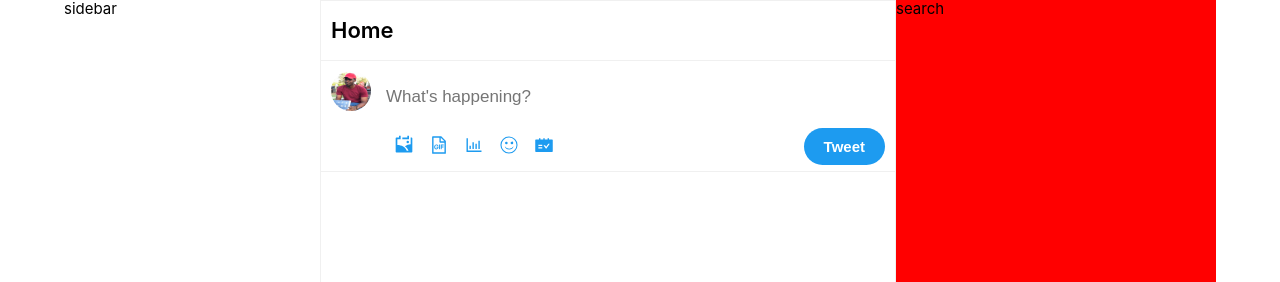
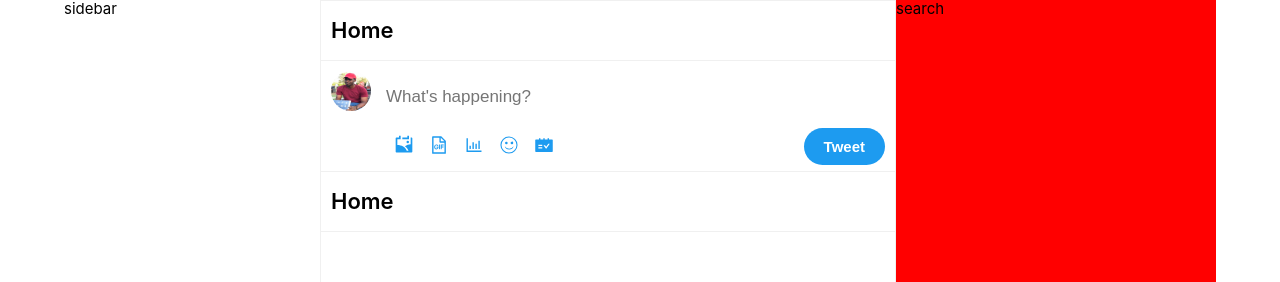
Before and after one commit to triggac4/twitter-ts-next, a Next.js app: page /home in a window 1280 px wide. Shown: the top 282 px of the page. Built offline with nearby package versions, Linux system fonts and the light colour scheme.

Commit message:
grouped tweet

```diff
--- a/components/links.tsx
+++ b/components/links.tsx
@@ -1,5 +1,6 @@
 import React from 'react'
 import { children } from '../variable_types'
+import MultipleTweetContainer from './multiple_tweet_container'
 
 type LinksProps = {
     href: string
--- /dev/null
+++ b/components/multiple_tweet_container.tsx
@@ -0,0 +1,11 @@
+import React from 'react'
+//BiMessageRounded
+//AiOutlineRetweet
+//AiOutlineHeart
+//AiFillHeart
+//IoIosMore
+
+const MultipleTweetContainer: React.FC = ({ children }) => {
+    return <div className='multiple-tweet'>{children}</div>
+}
+export default MultipleTweetContainer
--- a/components/new_tweet.tsx
+++ b/components/new_tweet.tsx
@@ -6,8 +6,10 @@ import {
     AiFillSchedule,
 } from 'react-icons/ai'
 
+import MultipleTweetContainer from './multiple_tweet_container'
 import { GrEmoji } from 'react-icons/gr'
 import { BiWorld } from 'react-icons/bi'
+import Header from './header'
 import Tweet from './tweet'
 import avatar from '../assets/img/jpg/profile-pic.jpg'
 
@@ -45,7 +47,11 @@ const NewTweet = ({ onChange }: newTweetProps) => {
                     <button className='new-tweet__button'>Tweet</button>
                 </div>
             </Tweet>
+            <MultipleTweetContainer>
+                <Header title='Home' />
+            </MultipleTweetContainer>
         </div>
     )
 }
+
 export default NewTweet
--- a/components/tweet.tsx
+++ b/components/tweet.tsx
@@ -1,12 +1,13 @@
 /* eslint-disable @next/next/no-img-element */
 import React from 'react'
 import { children } from '../variable_types'
-type tweetProps = {
+
+export type tweetProps = {
     avatar: string
     children: children
     align?: boolean
 }
-const Tweet = ({ avatar, children, align }: tweetProps) => {
+const Tweet: React.FC<tweetProps> = ({ avatar, children, align }) => {
     return (
         <div
             className='tweet p-x-medium p-t-medium'
```
